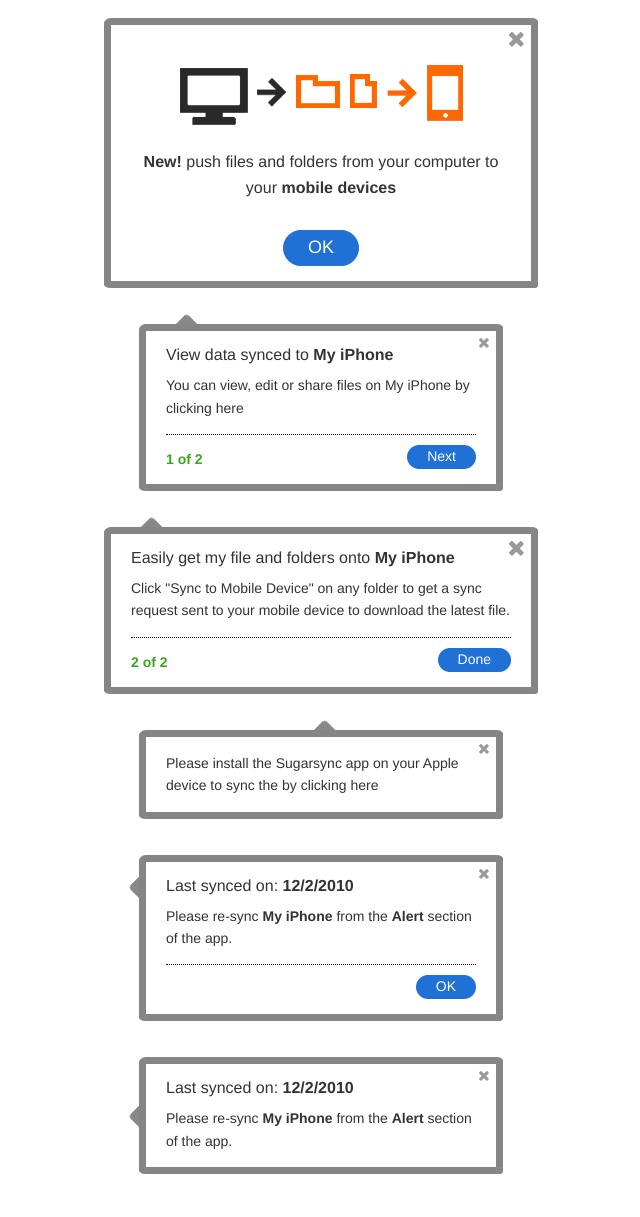
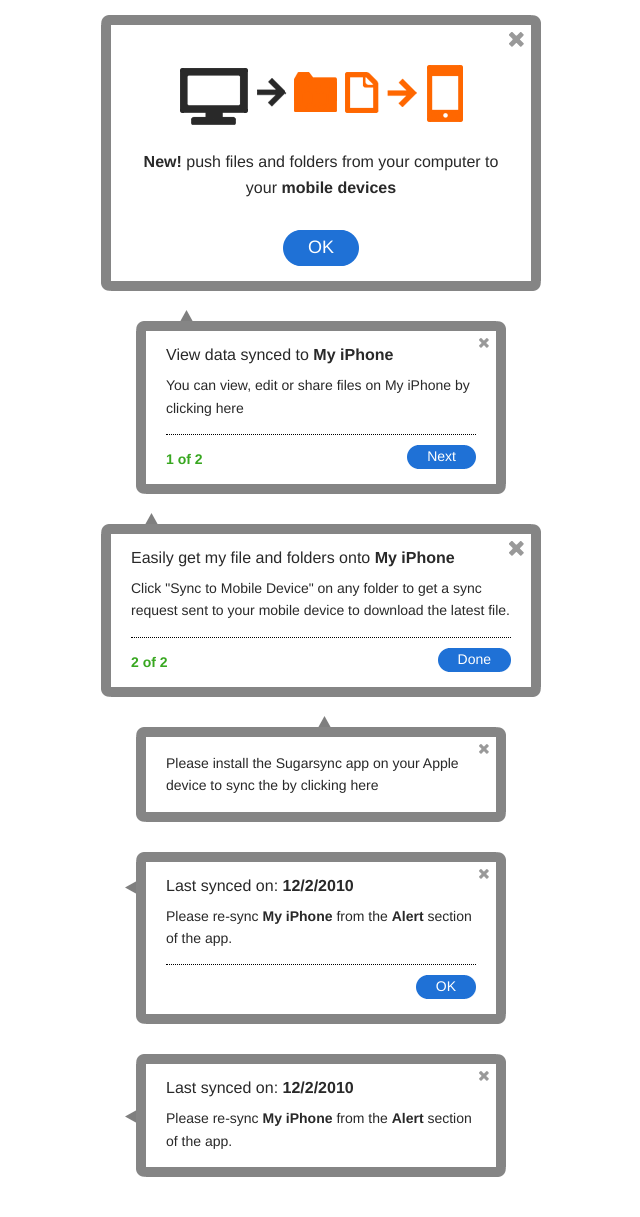
Before and after one commit to mulyadioey/Siku-Siku, a PHP site: page /labs/fb-bubble/index.html in a window 1280 px wide. Shown: the whole page, without its empty margins (319-959 px from the left). Run offline with PHP 8.4, Linux system fonts and the light colour scheme.

Commit message:
Increased border width.

```diff
--- a/labs/fb-bubble/index.html
+++ b/labs/fb-bubble/index.html
@@ -13,7 +13,7 @@
     <div class="border2"></div>
     <div class="bottomright"></div>
     <div class="bottomleft"></div>
-    <div class="content"> <a href="#" class="close">Close</a> <img class="picture" src="images/1.png"/>
+    <div class="content"> <a href="#" class="close">Close</a> <img class="picture" src="images/1.v2.png"/>
       <p><strong>New!</strong> push files and folders from your computer to your <strong>mobile devices</strong> </p>
       <a href="#" class="btn-blue"><span>OK</span></a> </div>
   </div>
--- a/labs/fb-bubble/main.css
+++ b/labs/fb-bubble/main.css
@@ -90,9 +90,9 @@
 
 	.box .border1 {
     	position: absolute;
-    	top: -7px;
+    	top: -10px;
 		left: 0;
-		padding-bottom: 14px;
+		padding-bottom: 20px;
     	width: 100%;
     	height: 100%;
     	background-color: #000;
@@ -102,8 +102,8 @@
 
 	.box .border2 {
     	position: absolute;
-    	margin-left: -7px;
-    	padding-left: 14px;
+    	margin-left: -10px;
+    	padding-left: 20px;
 		width: 100%;
    		height: 100%;
 		background-color: #000;
@@ -113,38 +113,38 @@
 
 	.box .topleft {
 		position: absolute;
-		top: -7px;
-		left: -7px;
-	    width: 7px;
-	    height: 7px;
-	    background: transparent url("images/topleft.png") no-repeat 0 0;
+		top: -10px;
+		left: -10px;
+	    width: 10px;
+	    height: 10px;
+	    background: transparent url("images/topleft.v2.png") no-repeat 0 0;
 	}
 
 	.box .topright {
 		position: absolute;
-		top: -7px;
-		right: -7px;
-	    width: 7px;
-	    height: 7px;
-    	background: transparent url("images/topright.png") no-repeat 0 0;
+		top: -10px;
+		right: -10px;
+	    width: 10px;
+	    height: 10px;
+    	background: transparent url("images/topright.v2.png") no-repeat 0 0;
 	}
 
 	.box .bottomright {
     	position: absolute;
-	    right: -7px;
-	    bottom: -7px;
-	    width: 7px;
-    	height: 7px;
-    	background: transparent url("images/bottomright.png") no-repeat 0 0;
+	    right: -10px;
+	    bottom: -10px;
+	    width: 10px;
+    	height: 10px;
+    	background: transparent url("images/bottomright.v2.png") no-repeat 0 0;
 	}
 
 	.box .bottomleft {
 	    position: absolute;
-	    bottom: -7px;
-        left: -7px;
-		width: 7px;
-	    height: 7px;
-	    background: transparent url("images/bottomleft.png") no-repeat 0 0;
+	    bottom: -10px;
+        left: -10px;
+		width: 10px;
+	    height: 10px;
+	    background: transparent url("images/bottomleft.v2.png") no-repeat 0 0;
 	    background-position: bottom right;
 	    background-repeat: no-repeat;
 	}
@@ -163,7 +163,7 @@
 
 		.box .content p,
 		.box .content h2 {
-			color: #333;
+			color: #292929;
 		}
 
 		.box .content p {
@@ -224,11 +224,11 @@
 
 	.box .arrows {
 		position: absolute;
-		top: -19px;
+		top: -22px;
 		left: 30px;
 		width: 21px;
 		height: 12px;
-		background: transparent url("images/arrow.png") no-repeat 0 0;
+		background: transparent url("images/arrow.v2.png") no-repeat 0 0;
 	}
 
 	.box .arrows.center {
@@ -238,10 +238,10 @@
 	.box .arrowsside {
     	position: absolute;
     	top: 10%;
-    	left: -19px;
+    	left: -22px;
     	width: 12px;
     	height: 21px;
-    	background: transparent url("images/arrow2.png") no-repeat 0 0;
+    	background: transparent url("images/arrow2.v2.png") no-repeat 0 0;
     }
 
 	.box .arrowsside.center {
```
Also changed, not shown: labs/fb-bubble/images/1.v2.png (added), labs/fb-bubble/images/arrow.v2.png (added), labs/fb-bubble/images/arrow2.v2.png (added), labs/fb-bubble/images/bottomleft.v2.png (added), labs/fb-bubble/images/bottomright.v2.png (added), labs/fb-bubble/images/topleft.v2.png (added), labs/fb-bubble/images/topright.v2.png (added).
